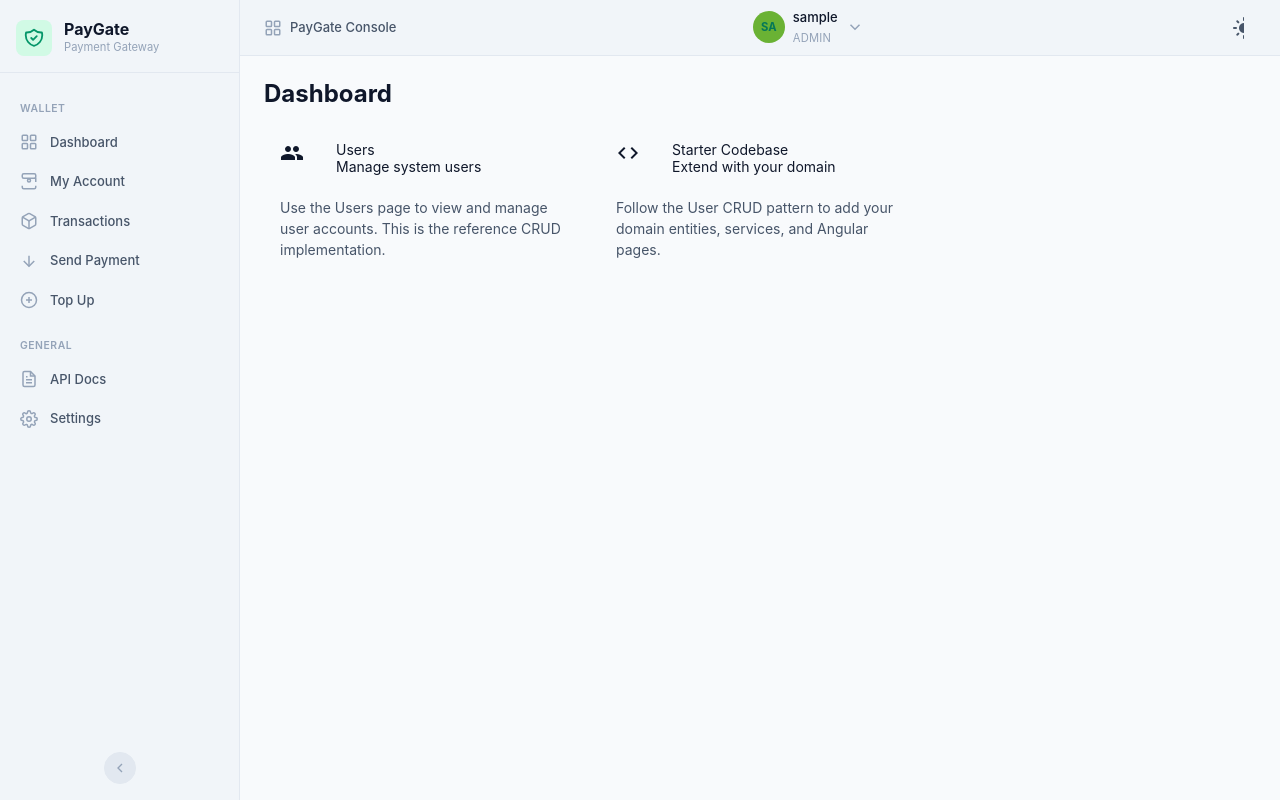
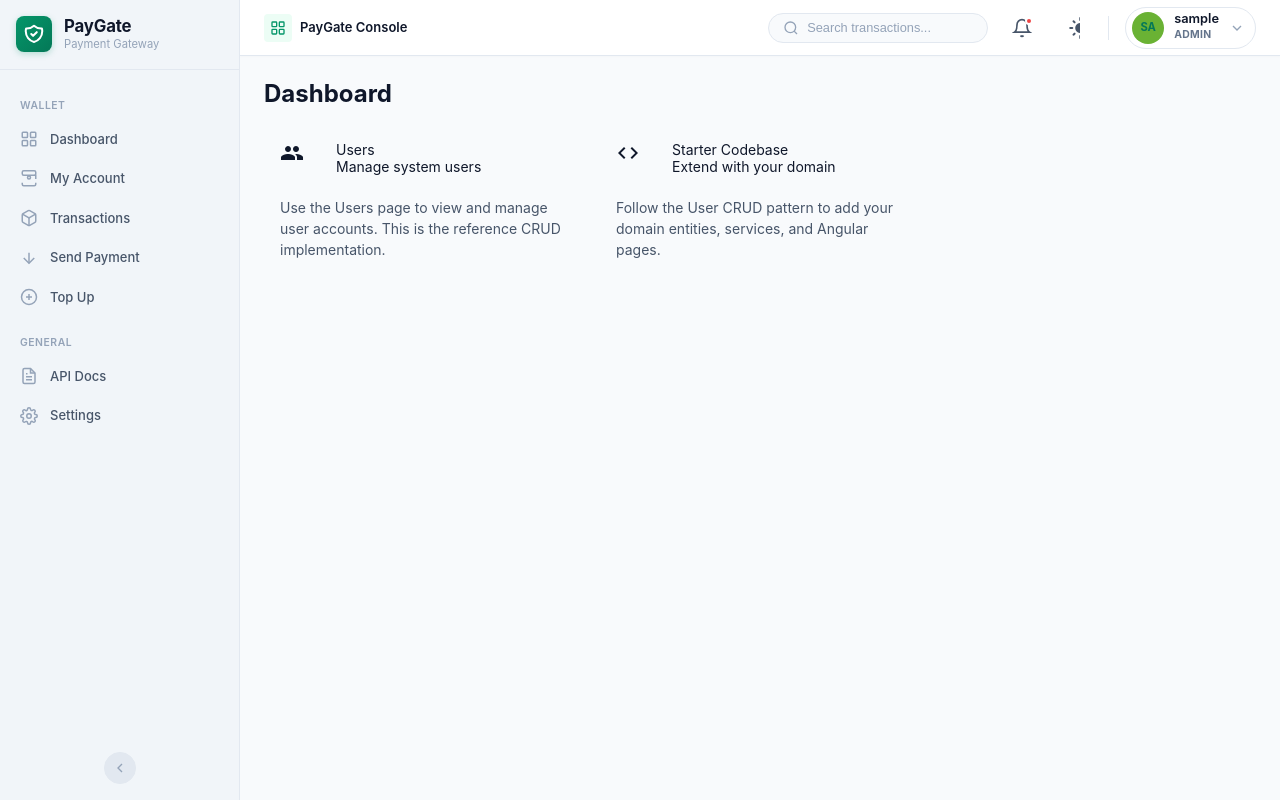
Before and after one commit to mtritran/PayGate, an Angular app in the folder frontend/: page /dashboard in a window 1280 px wide. Built offline with nearby package versions, Linux system fonts and the light colour scheme; sample sign-in values are in the browser's storage.

Commit message:
style(frontend): redesign Header layout with search input, notifications bell, theme toggle, and aligned user profile pill

```diff
--- a/frontend/src/app/layout/main-layout/main-layout.component.ts
+++ b/frontend/src/app/layout/main-layout/main-layout.component.ts
@@ -1,6 +1,7 @@
 import { Component, input, output, signal, effect, inject, HostListener, computed } from '@angular/core';
 import { CommonModule } from '@angular/common';
-import { RouterModule } from '@angular/router';
+import { RouterModule, Router, NavigationEnd } from '@angular/router';
+import { filter, map } from 'rxjs/operators';
 import { AuthService } from '../../core/services/auth.service';
 import { ThemeToggleComponent } from '../../shared/components/theme-toggle/theme-toggle.component';
 import { ButtonComponent } from '../../shared/components/button/button.component';
@@ -23,7 +24,7 @@ import { AvatarComponent } from '../../shared/components/avatar/avatar.component
         <!-- Brand Header -->
         <div class="brand-header">
           <div class="brand-logo">
-            <svg viewBox="0 0 24 24" fill="none" stroke="currentColor" stroke-width="2">
+            <svg viewBox="0 0 24 24" fill="none" stroke="currentColor" stroke-width="2.2">
               <path stroke-linecap="round" stroke-linejoin="round" d="M9 12l2 2 4-4m5.618-4.016A11.955 11.955 0 0112 2.944a11.955 11.955 0 01-8.618 3.04A12.02 12.02 0 003 9c0 5.591 3.824 10.29 9 11.622 5.176-1.332 9-6.03 9-11.622 0-1.042-.133-2.052-.382-3.016z" />
             </svg>
           </div>
@@ -175,36 +176,79 @@ import { AvatarComponent } from '../../shared/components/avatar/avatar.component
         </button>
       </aside>
 
-      <!-- Main Content -->
+      <!-- Main Content Container -->
       <main class="main-content" [class.main-content-expanded]="collapsed()">
-        <!-- Top Header -->
+        <!-- Top Header Navigation Bar -->
         <header class="top-header">
+          <!-- Left Section: Breadcrumb & Mobile Menu Button -->
+          <div class="header-left">
+            <button class="mobile-toggle-btn" *ngIf="isMobile()" (click)="toggleCollapse()">
+              <svg viewBox="0 0 24 24" fill="none" stroke="currentColor" stroke-width="2">
+                <line x1="3" y1="12" x2="21" y2="12" />
+                <line x1="3" y1="6" x2="21" y2="6" />
+                <line x1="3" y1="18" x2="21" y2="18" />
+              </svg>
+            </button>
+
             <div class="header-breadcrumb">
+              <div class="breadcrumb-icon-wrapper">
                 <svg class="breadcrumb-icon" viewBox="0 0 24 24" fill="none" stroke="currentColor" stroke-width="2">
                   <rect x="3" y="3" width="7" height="7" rx="1" />
                   <rect x="14" y="3" width="7" height="7" rx="1" />
                   <rect x="3" y="14" width="7" height="7" rx="1" />
                   <rect x="14" y="14" width="7" height="7" rx="1" />
                 </svg>
-            <span class="breadcrumb-text">PayGate Console</span>
+              </div>
+              <span class="breadcrumb-brand">PayGate Console</span>
+            </div>
           </div>
 
-          <!-- User Profile Menu (With Interactive Click Event) -->
+          <!-- Right Section: Action Controls & User Profile Dropdown -->
+          <div class="header-right">
+            <!-- Search Bar Input -->
+            <div class="header-search-box">
+              <svg class="search-icon" viewBox="0 0 24 24" fill="none" stroke="currentColor" stroke-width="2">
+                <circle cx="11" cy="11" r="8" />
+                <line x1="21" y1="21" x2="16.65" y2="16.65" />
+              </svg>
+              <input type="text" placeholder="Search transactions..." class="search-input" />
+            </div>
+
+            <!-- Notifications Icon Button -->
+            <button class="icon-btn" title="Notifications">
+              <svg viewBox="0 0 24 24" fill="none" stroke="currentColor" stroke-width="2">
+                <path d="M18 8A6 6 0 006 8c0 7-3 9-3 9h18s-3-2-3-9" />
+                <path d="M13.73 21a2 2 0 01-3.46 0" />
+              </svg>
+              <span class="notif-dot"></span>
+            </button>
+
+            <!-- Theme Toggle Component -->
+            <div class="theme-wrapper">
+              <pg-theme-toggle class="theme-toggle" />
+            </div>
+
+            <!-- Vertical Divider -->
+            <div class="header-divider"></div>
+
+            <!-- User Profile Menu Pill -->
             <div class="header-user-menu" (click)="toggleUserDropdown($event)">
               <pg-avatar
-              [name]="authService.getUsername() || 'User'"
+                [name]="getDisplayName()"
                 size="sm"
                 class="user-avatar"
               ></pg-avatar>
-            <div class="user-info" *ngIf="!collapsed()">
-              <span class="user-name">{{ authService.getUsername() || 'user@paygate.dev' }}</span>
-              <span class="user-role">{{ authService.getRole() || 'USER' }}</span>
+
+              <div class="user-info">
+                <span class="user-name">{{ getDisplayName() }}</span>
+                <span class="user-role-badge" [class.admin-role]="isAdmin()">{{ authService.getRole() || 'USER' }}</span>
               </div>
+
               <svg class="dropdown-chevron" [class.rotated]="showUserDropdown()" viewBox="0 0 24 24" fill="none" stroke="currentColor" stroke-width="2">
                 <polyline points="6 9 12 15 18 9" />
               </svg>
 
-            <!-- Dropdown Menu -->
+              <!-- User Dropdown Menu -->
               <div class="user-dropdown" *ngIf="showUserDropdown()" (click)="$event.stopPropagation()">
                 <div class="dropdown-header">
                   <span class="dropdown-name">{{ authService.getUsername() || 'user@paygate.dev' }}</span>
@@ -237,12 +281,10 @@ import { AvatarComponent } from '../../shared/components/avatar/avatar.component
                 </button>
               </div>
             </div>
-
-          <!-- Theme Toggle -->
-          <pg-theme-toggle class="theme-toggle" />
+          </div>
         </header>
 
-        <!-- Page Content -->
+        <!-- Page Content Body -->
         <div class="content-body">
           <router-outlet></router-outlet>
         </div>
@@ -293,7 +335,7 @@ import { AvatarComponent } from '../../shared/components/avatar/avatar.component
       display: flex;
       align-items: center;
       gap: var(--space-3);
-      padding: var(--space-5) var(--space-4) var(--space-4);
+      padding: var(--space-4) var(--space-4);
       border-bottom: 1px solid var(--color-border-primary);
       min-height: var(--header-height);
     }
@@ -301,26 +343,19 @@ import { AvatarComponent } from '../../shared/components/avatar/avatar.component
     .brand-logo {
       width: 36px;
       height: 36px;
-      background-color: var(--color-primary-100);
+      background: linear-gradient(135deg, #059669 0%, #047857 100%);
       border-radius: var(--radius-md);
       display: flex;
       align-items: center;
       justify-content: center;
       flex-shrink: 0;
-    }
-
-    .dark .brand-logo {
-      background-color: var(--color-primary-900);
+      box-shadow: 0 2px 6px rgba(5, 150, 105, 0.25);
     }
 
     .brand-logo svg {
       width: 22px;
       height: 22px;
-      color: var(--color-primary-600);
-    }
-
-    .dark .brand-logo svg {
-      color: var(--color-primary-400);
+      color: #ffffff;
     }
 
     .brand-text {
@@ -331,10 +366,11 @@ import { AvatarComponent } from '../../shared/components/avatar/avatar.component
 
     .brand-title {
       font-weight: var(--font-weight-bold);
-      font-size: var(--font-size-lg);
+      font-size: 1.05rem;
       color: var(--color-text-primary);
       line-height: 1.2;
       white-space: nowrap;
+      letter-spacing: -0.01em;
     }
 
     .brand-subtitle {
@@ -389,14 +425,14 @@ import { AvatarComponent } from '../../shared/components/avatar/avatar.component
     }
 
     .nav-link.active {
-      background-color: var(--color-primary-50);
-      color: var(--color-primary-600);
+      background-color: #ecfdf5;
+      color: #059669;
       font-weight: var(--font-weight-semibold);
     }
 
     .dark .nav-link.active {
-      background-color: var(--color-primary-900);
-      color: var(--color-primary-400);
+      background-color: rgba(5, 150, 105, 0.15);
+      color: #34d399;
     }
 
     .nav-icon {
@@ -409,12 +445,12 @@ import { AvatarComponent } from '../../shared/components/avatar/avatar.component
 
     .nav-link:hover .nav-icon,
     .nav-link.active .nav-icon {
-      color: var(--color-primary-600);
+      color: #059669;
     }
 
     .dark .nav-link:hover .nav-icon,
     .dark .nav-link.active .nav-icon {
-      color: var(--color-primary-400);
+      color: #34d399;
     }
 
     .nav-title {
@@ -465,10 +501,10 @@ import { AvatarComponent } from '../../shared/components/avatar/avatar.component
       margin-left: var(--sidebar-width-collapsed);
     }
 
-    /* Top Header */
+    /* Top Header Bar */
     .top-header {
       height: var(--header-height);
-      background-color: var(--color-bg-secondary);
+      background-color: #ffffff;
       border-bottom: 1px solid var(--color-border-primary);
       display: flex;
       justify-content: space-between;
@@ -477,37 +513,184 @@ import { AvatarComponent } from '../../shared/components/avatar/avatar.component
       position: sticky;
       top: 0;
       z-index: var(--z-sticky);
+      box-shadow: 0 1px 2px rgba(0, 0, 0, 0.02);
+    }
+
+    .dark .top-header {
+      background-color: var(--color-bg-secondary);
+    }
+
+    /* Header Left Section */
+    .header-left {
+      display: flex;
+      align-items: center;
+      gap: var(--space-3);
+    }
+
+    .mobile-toggle-btn {
+      background: none;
+      border: none;
+      color: var(--color-text-secondary);
+      cursor: pointer;
+      padding: var(--space-1);
+      display: flex;
+      align-items: center;
+    }
+
+    .mobile-toggle-btn svg {
+      width: 22px;
+      height: 22px;
     }
 
     .header-breadcrumb {
       display: flex;
       align-items: center;
       gap: var(--space-2);
-      color: var(--color-text-secondary);
-      font-size: var(--font-size-sm);
-      font-weight: var(--font-weight-medium);
+    }
+
+    .breadcrumb-icon-wrapper {
+      width: 28px;
+      height: 28px;
+      border-radius: var(--radius-sm);
+      background-color: #ecfdf5;
+      display: flex;
+      align-items: center;
+      justify-content: center;
     }
 
     .breadcrumb-icon {
-      width: 18px;
-      height: 18px;
+      width: 16px;
+      height: 16px;
+      color: #059669;
+    }
+
+    .breadcrumb-brand {
+      font-size: var(--font-size-sm);
+      font-weight: var(--font-weight-semibold);
+      color: var(--color-text-primary);
+    }
+
+    /* Header Right Section */
+    .header-right {
+      display: flex;
+      align-items: center;
+      gap: var(--space-4);
+    }
+
+    /* Search Box */
+    .header-search-box {
+      display: flex;
+      align-items: center;
+      gap: 8px;
+      background-color: #f8fafc;
+      border: 1px solid var(--color-border-primary);
+      border-radius: var(--radius-full);
+      padding: 6px 14px;
+      width: 220px;
+      transition: all var(--transition-fast);
+    }
+
+    .dark .header-search-box {
+      background-color: var(--color-bg-tertiary);
+    }
+
+    .header-search-box:focus-within {
+      border-color: #059669;
+      background-color: #ffffff;
+      box-shadow: 0 0 0 3px rgba(5, 150, 105, 0.1);
+    }
+
+    .search-icon {
+      width: 16px;
+      height: 16px;
+      color: var(--color-text-tertiary);
+      flex-shrink: 0;
+    }
+
+    .search-input {
+      border: none;
+      background: none;
+      outline: none;
+      font-size: 0.8rem;
+      color: var(--color-text-primary);
+      width: 100%;
+    }
+
+    .search-input::placeholder {
       color: var(--color-text-tertiary);
     }
 
+    /* Icon Buttons (Notifications, Theme Toggle) */
+    .icon-btn {
+      position: relative;
+      background: none;
+      border: none;
+      width: 36px;
+      height: 36px;
+      border-radius: var(--radius-full);
+      display: flex;
+      align-items: center;
+      justify-content: center;
+      color: var(--color-text-secondary);
+      cursor: pointer;
+      transition: background-color var(--transition-fast);
+    }
+
+    .icon-btn:hover {
+      background-color: var(--color-bg-hover);
+      color: var(--color-text-primary);
+    }
+
+    .icon-btn svg {
+      width: 20px;
+      height: 20px;
+    }
+
+    .notif-dot {
+      position: absolute;
+      top: 7px;
+      right: 7px;
+      width: 8px;
+      height: 8px;
+      background-color: #ef4444;
+      border-radius: 50%;
+      border: 2px solid #ffffff;
+    }
+
+    .theme-wrapper {
+      display: flex;
+      align-items: center;
+    }
+
+    .header-divider {
+      width: 1px;
+      height: 24px;
+      background-color: var(--color-border-primary);
+    }
+
+    /* User Profile Pill */
     .header-user-menu {
       display: flex;
       align-items: center;
-      gap: var(--space-2);
+      gap: 10px;
       cursor: pointer;
-      padding: var(--space-2) var(--space-3);
-      border-radius: var(--radius-md);
-      transition: background-color var(--transition-fast);
+      padding: 4px 10px 4px 6px;
+      border: 1px solid var(--color-border-primary);
+      border-radius: var(--radius-full);
+      background-color: #ffffff;
+      transition: all var(--transition-fast);
       position: relative;
       user-select: none;
     }
 
+    .dark .header-user-menu {
+      background-color: var(--color-bg-tertiary);
+    }
+
     .header-user-menu:hover {
       background-color: var(--color-bg-hover);
+      border-color: var(--color-border-secondary);
+      box-shadow: var(--shadow-sm);
     }
 
     .user-avatar {
@@ -517,25 +700,31 @@ import { AvatarComponent } from '../../shared/components/avatar/avatar.component
     .user-info {
       display: flex;
       flex-direction: column;
-      gap: 2px;
+      gap: 1px;
     }
 
     .user-name {
-      font-size: var(--font-size-sm);
-      font-weight: var(--font-weight-medium);
+      font-size: 0.8rem;
+      font-weight: var(--font-weight-semibold);
       color: var(--color-text-primary);
+      line-height: 1.1;
     }
 
-    .user-role {
-      font-size: var(--font-size-xs);
-      color: var(--color-text-tertiary);
+    .user-role-badge {
+      font-size: 0.65rem;
+      font-weight: 700;
+      color: #64748b;
       text-transform: uppercase;
-      letter-spacing: 0.02em;
+      letter-spacing: 0.03em;
+    }
+
+    .user-role-badge.admin-role {
+      color: #059669;
     }
 
     .dropdown-chevron {
-      width: 18px;
-      height: 18px;
+      width: 16px;
+      height: 16px;
       color: var(--color-text-tertiary);
       transition: transform var(--transition-fast);
     }
@@ -544,11 +733,12 @@ import { AvatarComponent } from '../../shared/components/avatar/avatar.component
       transform: rotate(180deg);
     }
 
+    /* User Dropdown */
     .user-dropdown {
       position: absolute;
-      top: calc(100% + var(--space-2));
+      top: calc(100% + 8px);
       right: 0;
-      min-width: 210px;
+      min-width: 220px;
       background-color: var(--color-bg-secondary);
       border: 1px solid var(--color-border-primary);
       border-radius: var(--radius-lg);
@@ -627,10 +817,6 @@ import { AvatarComponent } from '../../shared/components/avatar/avatar.component
       background-color: var(--color-error-900);
     }
 
-    .theme-toggle {
-      flex-shrink: 0;
-    }
-
     /* Content Body */
     .content-body {
       flex: 1;
@@ -663,6 +849,10 @@ import { AvatarComponent } from '../../shared/components/avatar/avatar.component
       .collapse-toggle {
         display: none;
       }
+
+      .header-search-box {
+        display: none;
+      }
     }
 
     @media (max-width: 768px) {
@@ -693,6 +883,12 @@ export class MainLayoutComponent {
       this.isMobile.set(window.innerWidth < 1024);
       window.addEventListener('resize', this.onResize.bind(this));
     }
+  }
+
+  getDisplayName(): string {
+    const user = this.authService.getUsername();
+    if (!user) return 'User';
+    return user.split('@')[0];
   }
 
   onResize(): void {
```
Lines whose indentation alone changed are shown as unchanged.
